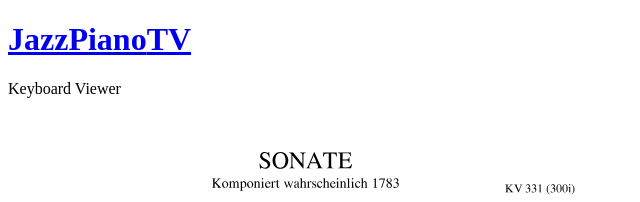
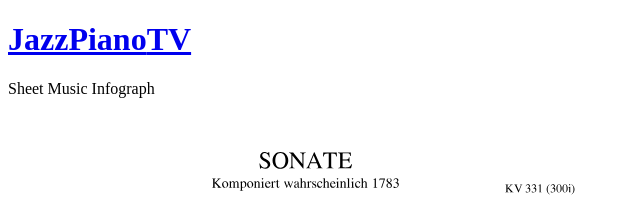
Before and after one commit to amypellegrini/jptv-sheet-music-infograph, a website: page index.html in a window 1280 px wide. Shown: the top 202 px of the page, 0-640 px from the left. Drawn offline with Linux system fonts and the light colour scheme.

Commit message:
Fix copy/paste wording mistake.

```diff
--- a/index.html
+++ b/index.html
@@ -11,7 +11,7 @@
           JazzPiano<span class="domain-suffix">TV</span>
         </a>
       </h1>
-      <p>Keyboard Viewer</p>
+      <p>Sheet Music Infograph</p>
     </header>
     <div id="root"></div>
   </body>
```
